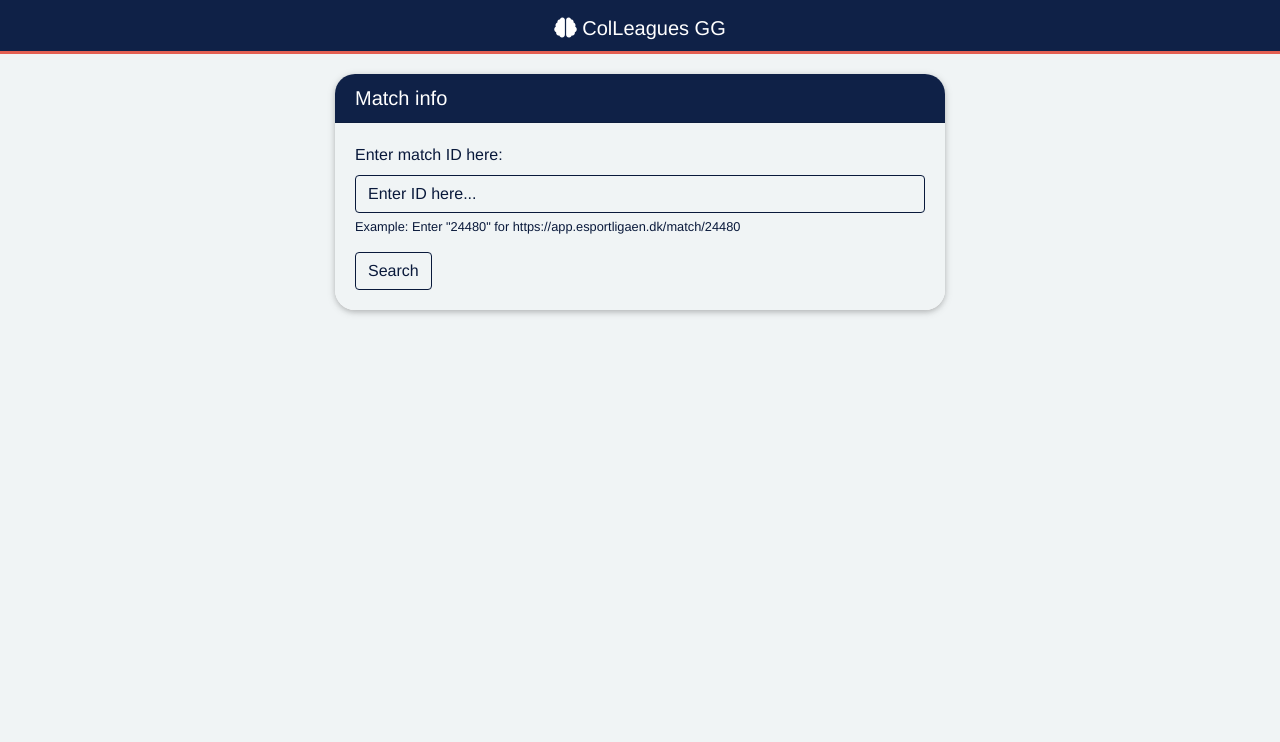
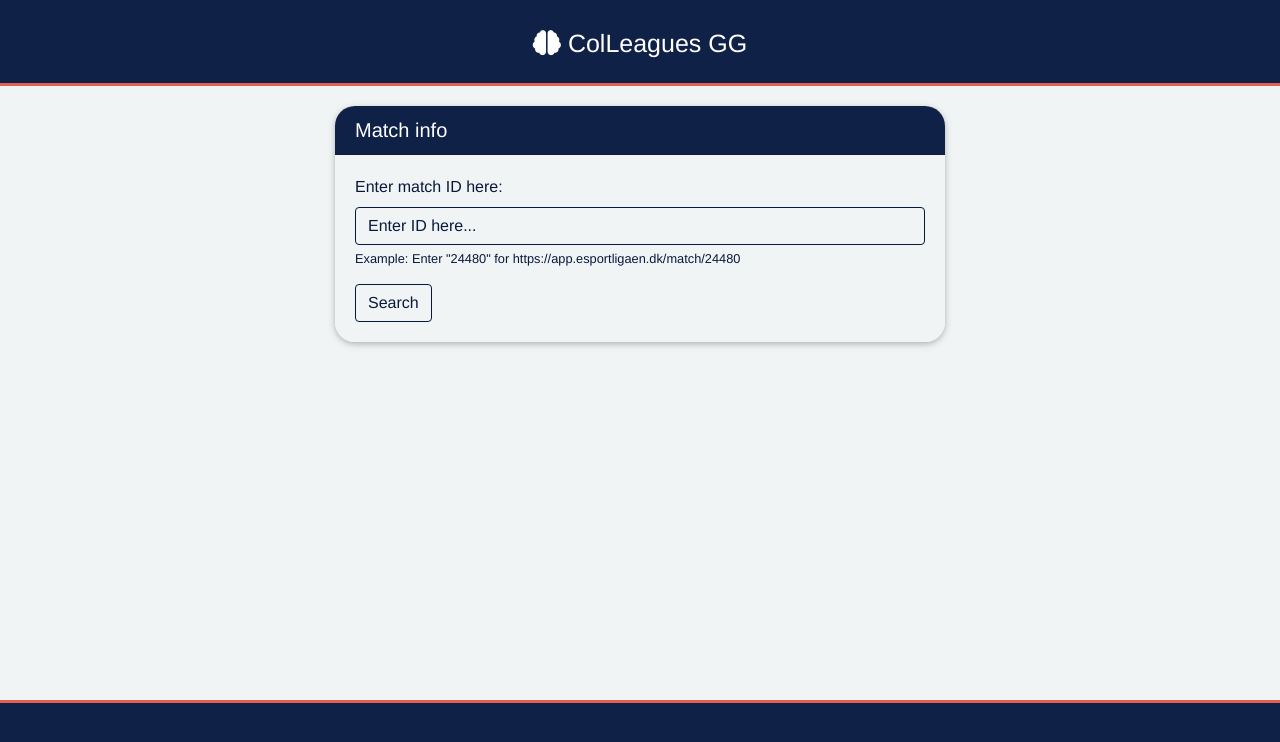
Before and after one commit to Itaanikus/colleagues-gg, a React (Create React App) app: page / in a window 1280 px wide. Shown: the top 742 px of the page. Built offline with nearby package versions, Linux system fonts and the light colour scheme.

Commit message:
Added footer and more space in header

```diff
--- a/src/App.css
+++ b/src/App.css
@@ -126,5 +126,11 @@ a:hover.app-link {
 
 footer {
   background-color: var(--nc-header);
+  color: var(--light-background);
   min-height: 100px;
+  bottom: 0;
+  position: fixed;
+  width: 100%;
+  padding: 20px;
+  border-top: 3px solid var(--nc-red);
 }
--- a/src/App.js
+++ b/src/App.js
@@ -20,6 +20,12 @@ function App() {
           <div className="d-none d-lg-block col-lg-3"></div>
         </div>
       </div >
+      <footer class="page-footer font-small cyan darken-3">
+        <div class="container">
+          <div class="row">
+          </div>
+        </div>
+      </footer>
     </React.Fragment>
   );
 }
--- a/src/Nav/Nav.css
+++ b/src/Nav/Nav.css
@@ -1,12 +1,13 @@
 .app-navbar {
   background-color: var(--nc-header);
+  padding: 20px;
   border-bottom: 3px solid var(--nc-red);
 }
 
 .p-navbar {
   width: 100%;
   display: inline-block;
-  font-size: 20px;
+  font-size: 25px;
   text-align: center;
   color: white!important;
 }
--- a/src/Nav/Nav.js
+++ b/src/Nav/Nav.js
@@ -5,7 +5,9 @@ function Nav() {
   return (
     <header>
       <nav className="navbar app-navbar">
-        <p className="p-navbar"><i className="fas fa-brain"></i> ColLeagues GG</p>
+        <p className="p-navbar">
+          <i className="fas fa-brain"></i> ColLeagues GG
+        </p>
       </nav>
     </header>
   );
```
